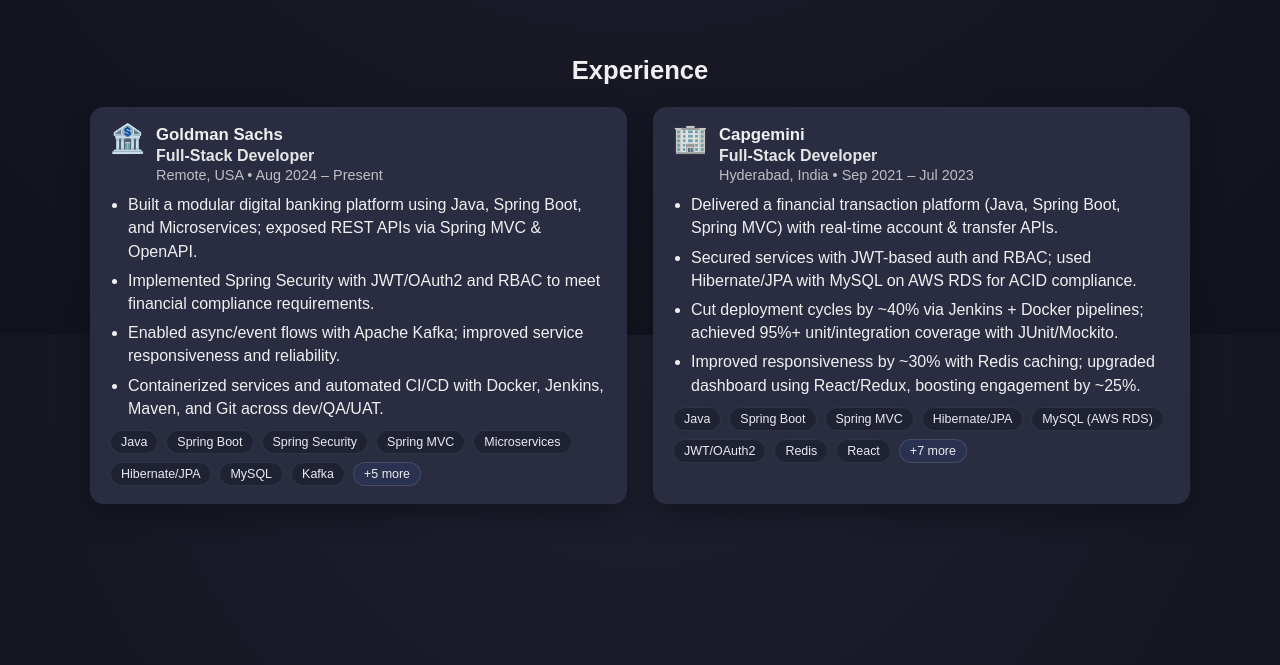
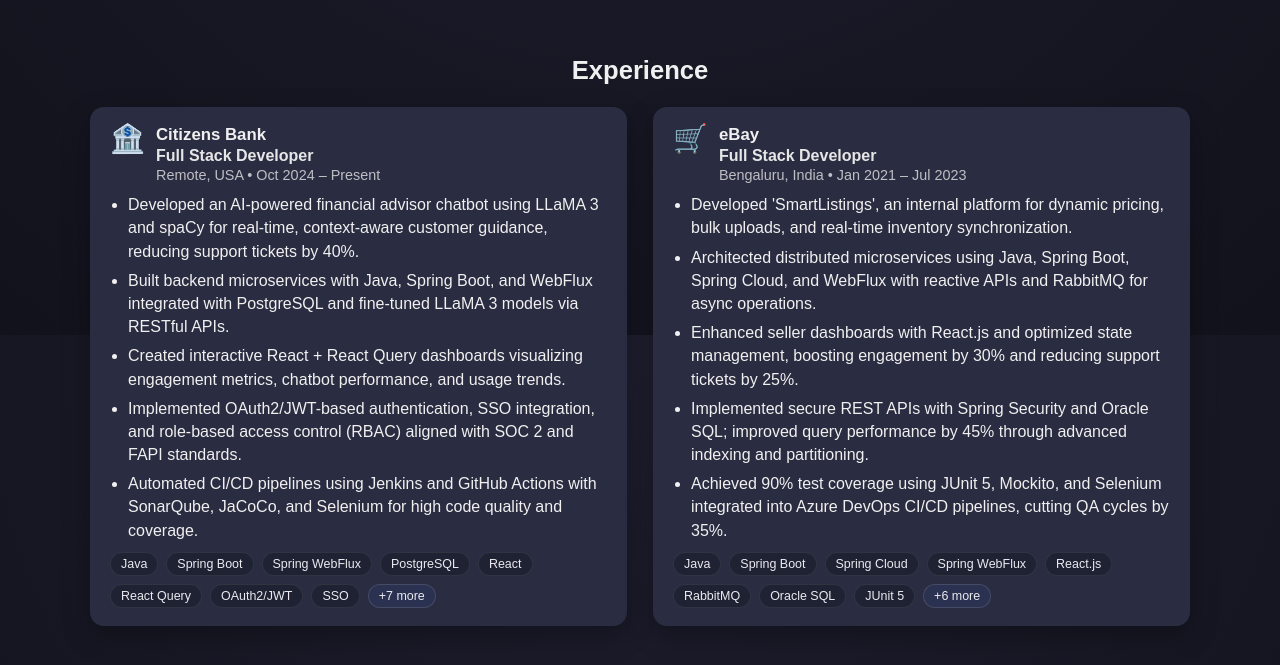
Before and after one commit to dakhilram/portfolio, a React (Create React App) app: page / in a window 1280 px wide. Shown: the part 2065-2730 px from the top of the page. Built offline with nearby package versions, Linux system fonts and the light colour scheme.

Commit message:
Updated with the latest resume
Citi

```diff
--- a/src/components/About.js
+++ b/src/components/About.js
@@ -42,7 +42,7 @@
           </blockquote>
 
           <div className="about-facts">
-            <div><strong>🏦 Company:</strong> Goldman Sachs (Current)</div>
+            <div><strong>🏦 Company:</strong> Citizens Bank (Current)</div>
             <div><strong>💼 Role:</strong> Full-Stack Developer</div>
             <div><strong>🎓 Degree:</strong> M.S. in Computer Science</div>
             <div><strong>🏫 University:</strong> University of Houston-Clear Lake</div>
--- a/src/components/Experience.js
+++ b/src/components/Experience.js
@@ -3,37 +3,39 @@
 
 const experiences = [
   {
-    company: "Goldman Sachs",
+    company: "Citizens Bank",
     icon: "🏦",
-    role: "Full-Stack Developer",
+    role: "Full Stack Developer",
     location: "Remote, USA",
-    dates: "Aug 2024 – Present",
+    dates: "Oct 2024 – Present",
     bullets: [
-      "Built a modular digital banking platform using Java, Spring Boot, and Microservices; exposed REST APIs via Spring MVC & OpenAPI.",
-      "Implemented Spring Security with JWT/OAuth2 and RBAC to meet financial compliance requirements.",
-      "Enabled async/event flows with Apache Kafka; improved service responsiveness and reliability.",
-      "Containerized services and automated CI/CD with Docker, Jenkins, Maven, and Git across dev/QA/UAT."
+      "Developed an AI-powered financial advisor chatbot using LLaMA 3 and spaCy for real-time, context-aware customer guidance, reducing support tickets by 40%.",
+      "Built backend microservices with Java, Spring Boot, and WebFlux integrated with PostgreSQL and fine-tuned LLaMA 3 models via RESTful APIs.",
+      "Created interactive React + React Query dashboards visualizing engagement metrics, chatbot performance, and usage trends.",
+      "Implemented OAuth2/JWT-based authentication, SSO integration, and role-based access control (RBAC) aligned with SOC 2 and FAPI standards.",
+      "Automated CI/CD pipelines using Jenkins and GitHub Actions with SonarQube, JaCoCo, and Selenium for high code quality and coverage."
     ],
     tech: [
-      "Java","Spring Boot","Spring Security","Spring MVC","Microservices",
-      "Hibernate/JPA","MySQL","Kafka","Docker","Jenkins","Maven","Git","OpenAPI"
+      "Java", "Spring Boot", "Spring WebFlux", "PostgreSQL", "React", "React Query",
+      "OAuth2/JWT", "SSO", "LLaMA 3", "spaCy", "Docker", "Kubernetes", "Kafka", "Jenkins", "GitHub Actions"
     ],
   },
   {
-    company: "Capgemini",
-    icon: "🏢",
-    role: "Full-Stack Developer",
-    location: "Hyderabad, India",
-    dates: "Sep 2021 – Jul 2023",
+    company: "eBay",
+    icon: "🛒",
+    role: "Full Stack Developer",
+    location: "Bengaluru, India",
+    dates: "Jan 2021 – Jul 2023",
     bullets: [
-      "Delivered a financial transaction platform (Java, Spring Boot, Spring MVC) with real-time account & transfer APIs.",
-      "Secured services with JWT-based auth and RBAC; used Hibernate/JPA with MySQL on AWS RDS for ACID compliance.",
-      "Cut deployment cycles by ~40% via Jenkins + Docker pipelines; achieved 95%+ unit/integration coverage with JUnit/Mockito.",
-      "Improved responsiveness by ~30% with Redis caching; upgraded dashboard using React/Redux, boosting engagement by ~25%."
+      "Developed 'SmartListings', an internal platform for dynamic pricing, bulk uploads, and real-time inventory synchronization.",
+      "Architected distributed microservices using Java, Spring Boot, Spring Cloud, and WebFlux with reactive APIs and RabbitMQ for async operations.",
+      "Enhanced seller dashboards with React.js and optimized state management, boosting engagement by 30% and reducing support tickets by 25%.",
+      "Implemented secure REST APIs with Spring Security and Oracle SQL; improved query performance by 45% through advanced indexing and partitioning.",
+      "Achieved 90% test coverage using JUnit 5, Mockito, and Selenium integrated into Azure DevOps CI/CD pipelines, cutting QA cycles by 35%."
     ],
     tech: [
-      "Java","Spring Boot","Spring MVC","Hibernate/JPA","MySQL (AWS RDS)","JWT/OAuth2",
-      "Redis","React","Redux","AWS","Docker","Jenkins","JUnit","Mockito","Swagger"
+      "Java", "Spring Boot", "Spring Cloud", "Spring WebFlux", "React.js", "RabbitMQ",
+      "Oracle SQL", "JUnit 5", "Mockito", "Selenium", "Azure DevOps", "Docker", "Kubernetes", "Helm"
     ],
   },
 ];
--- a/src/components/Timeline.js
+++ b/src/components/Timeline.js
@@ -10,16 +10,16 @@
     title: "B.Tech in Computer Science Engineering",
     org: "Koneru Lakshmaiah University",
     location: "Vijayawada, India",
-    desc: "Strong foundation in programming, systems, and software engineering."
+    desc: "Built a strong foundation in programming, algorithms, and full-stack software engineering."
   },
   {
     type: "work",
-    start: "Sep 2021",
+    start: "Jan 2021",
     end: "Jul 2023",
-    title: "Full-Stack Developer",
-    org: "Capgemini",
-    location: "Hyderabad, India",
-    desc: "Java/Spring Boot, Microservices, Hibernate/JPA, MySQL (AWS RDS); CI/CD with Jenkins & Docker."
+    title: "Full Stack Developer",
+    org: "eBay",
+    location: "Bengaluru, India",
+    desc: "Developed SmartListings using Java, Spring Boot, and React; built distributed microservices with RabbitMQ and Spring Cloud; boosted engagement by 30% and reduced support tickets by 25%."
   },
   {
     type: "research",
@@ -28,7 +28,7 @@
     title: "Research Paper — Lung Cancer Detection (EfficientNet B2)",
     org: "IEEE Publication",
     location: "",
-    desc: "Deep learning–based detection; ~90%+ accuracy using EfficientNet B2."
+    desc: "Published a deep learning model achieving ~90% accuracy in lung cancer detection using EfficientNet B2."
   },
   {
     type: "edu",
@@ -37,23 +37,23 @@
     title: "M.S. in Computer Science",
     org: "University of Houston–Clear Lake",
     location: "Houston, TX, USA",
-    desc: "Coursework in AI, ML, Software Engineering, and OOP."
+    desc: "Graduate coursework focused on Artificial Intelligence, Machine Learning, Software Engineering, and Object-Oriented Programming."
   },
   {
     type: "work",
-    start: "Aug 2024",
+    start: "Oct 2024",
     end: "Present",
-    title: "Full-Stack Developer",
-    org: "Goldman Sachs",
+    title: "Full Stack Developer",
+    org: "Citizens Bank",
     location: "Remote, USA",
-    desc: "Digital banking platform with Java/Spring Boot/Microservices, Spring Security (JWT/OAuth2), Kafka; CI/CD with Docker & Jenkins."
+    desc: "Developed an AI-powered financial advisor chatbot using LLaMA 3 and spaCy; built backend microservices with Java Spring Boot and WebFlux, integrated PostgreSQL, and automated CI/CD with Jenkins and GitHub Actions."
   }
 ];
 
 const Timeline = () => {
   return (
     <section id="timeline" className="section vtl-section">
-      <h2>Timeline</h2>
+      <h2>My Journey</h2>
 
       {/* column-reverse = earliest at bottom, latest at top */}
       <div className="vtl">
--- a/src/styles/contact.css
+++ b/src/styles/contact.css
@@ -8,6 +8,7 @@
   background-color: transparent;
 }
 
+/* Contact Form */
 .contact-form {
   max-width: 500px;
   margin: 30px auto;
@@ -19,11 +20,29 @@
 .contact-form input,
 .contact-form textarea {
   padding: 10px;
-    border: 1px solid #ccc;
+  border: 1px solid #333;
   border-radius: 6px;
   font-size: 1rem;
+  background-color: #111;  /* darker input background */
+  color: #fff;             /* text color inside inputs */
+  outline: none;
+  transition: border-color 0.3s ease, background-color 0.3s ease;
 }
 
+/* Placeholder color */
+.contact-form input::placeholder,
+.contact-form textarea::placeholder {
+  color: #aaa;             /* lighter placeholder text */
+}
+
+/* Focus effect */
+.contact-form input:focus,
+.contact-form textarea:focus {
+  border-color: #00aaff;
+  background-color: #1a1a1a;
+}
+
+/* Button */
 .contact-form button {
   padding: 10px;
   background-color: #00aaff;
@@ -32,14 +51,17 @@
   font-weight: bold;
   border-radius: 6px;
   cursor: pointer;
-    transition: background-color 0.3s ease;
+  transition: background-color 0.3s ease, transform 0.2s ease;
 }
 
 .contact-form button:hover {
   background-color: #008ecc;
+  transform: scale(1.02);
 }
 
+/* Success Message */
 .success-msg {
-    color: green;
+  color: #00ff88;
   margin-top: 10px;
+  font-weight: 500;
 }
```
Also changed, not shown: src/components/ThemeToggle.js (deleted), 2 other files (tests, documents, lock files or other folders). Lines whose indentation alone changed are shown as unchanged.
